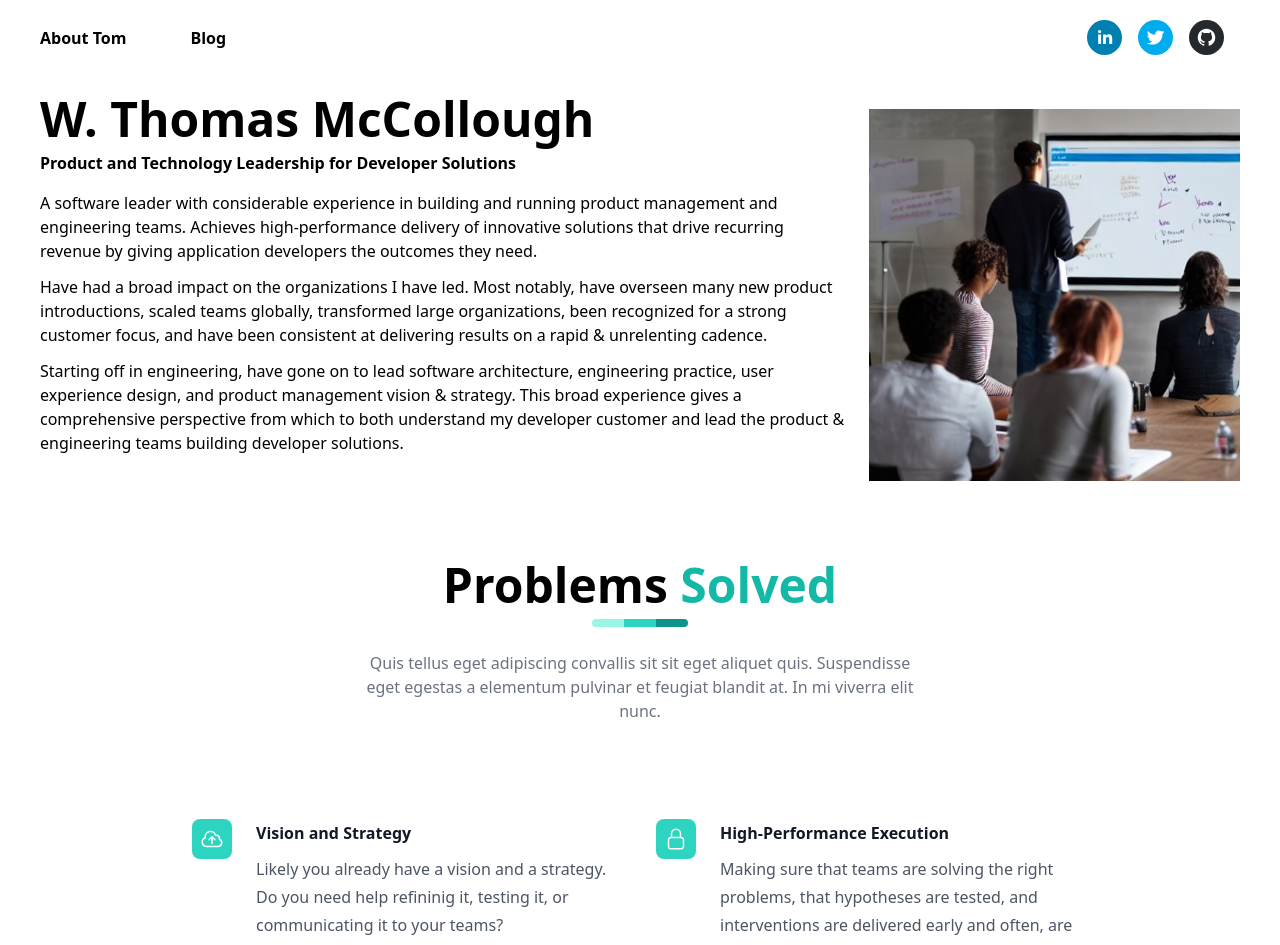
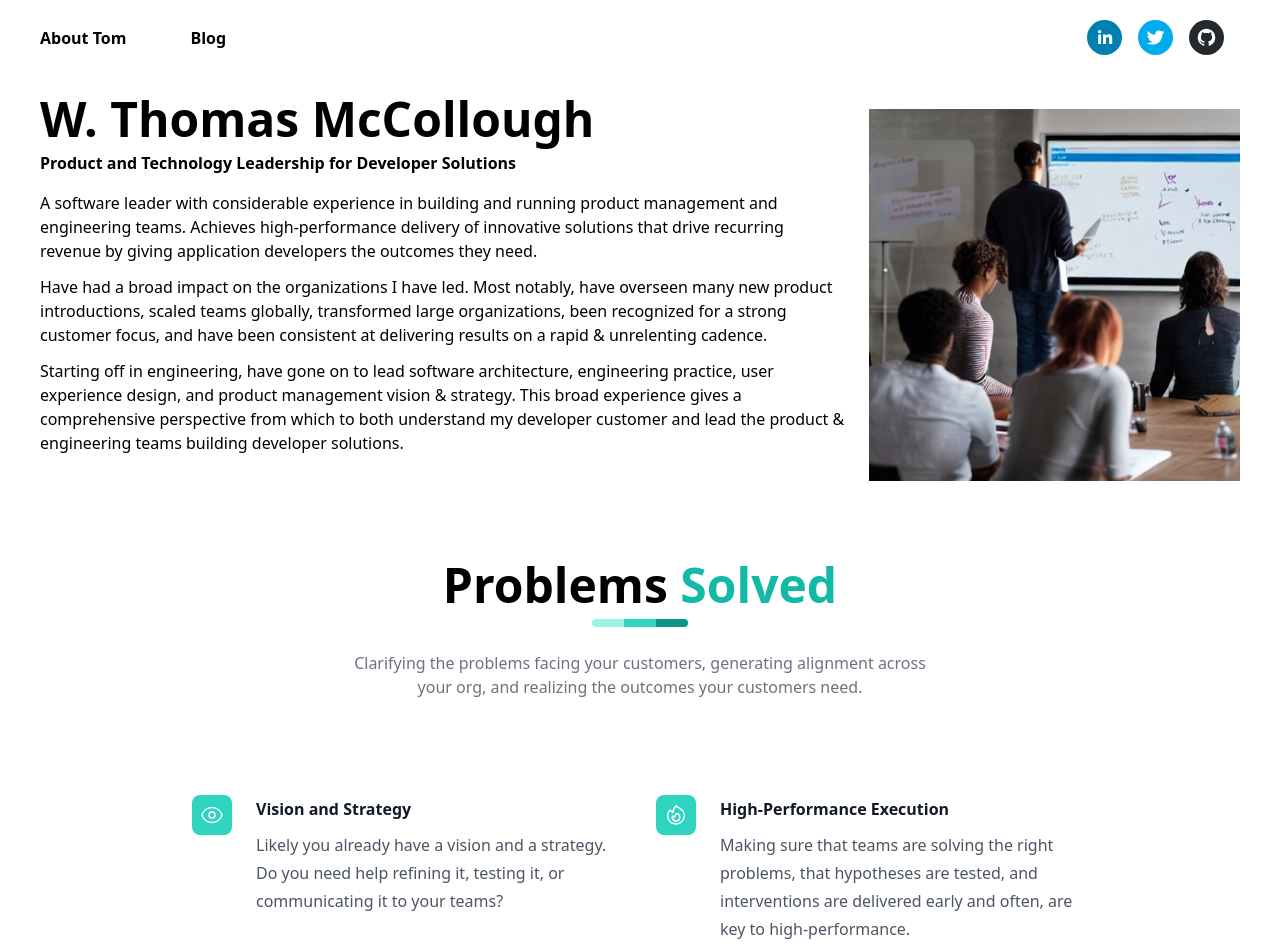
Before and after one commit to chainsaw2k/portfolio, a Next.js app: page / in a window 1280 px wide. Shown: the top 945 px of the page. Built offline with nearby package versions, Linux system fonts and the light colour scheme.

Commit message:
update icons, replace lorem ipsum text

```diff
--- a/components/ProblemsSolved.tsx
+++ b/components/ProblemsSolved.tsx
@@ -1,30 +1,30 @@
-import { ArrowPathIcon, CloudArrowUpIcon, FingerPrintIcon, LockClosedIcon } from '@heroicons/react/24/outline'
+import { FireIcon, FaceSmileIcon, ArrowPathIcon, CloudArrowUpIcon, FingerPrintIcon, LockClosedIcon, ForwardIcon, EyeIcon, ArrowsPointingInIcon } from '@heroicons/react/24/outline'
 
 
 const features = [
     {
         name: 'Vision and Strategy',
         description:
-            'Likely you already have a vision and a strategy. Do you need help refininig it, testing it, or communicating it to your teams?',
-        icon: CloudArrowUpIcon,
+            'Likely you already have a vision and a strategy. Do you need help refining it, testing it, or communicating it to your teams?',
+        icon: EyeIcon,
     },
     {
         name: 'High-Performance Execution',
         description:
             'Making sure that teams are solving the right problems, that hypotheses are tested, and interventions are delivered early and often, are key to high-performance.',
-        icon: LockClosedIcon,
+        icon: FireIcon,
     },
     {
         name: 'Alignment Across the Org',
         description:
             'Getting everyone rowing in the same direction is challenging but critical. Effective and frequent presentation of problems being tackled and solutions being worked are one piece of this puzzle.',
-        icon: ArrowPathIcon,
+        icon: ArrowsPointingInIcon,
     },
     {
         name: 'Employee Engagement > Customer Engagement',
         description:
             'Product management, when done well, is inclusive, which keeps employees engaged. And when employees are engaged, customer engagement will follow.',
-        icon: FingerPrintIcon,
+        icon: FaceSmileIcon,
     },
 ];
 
@@ -45,8 +45,7 @@ function ProblemsSolved() {
                                 </div>
                             </div>
                         </div>
-                        <p className="mb-16 text-base text-center text-gray-500">Quis tellus eget adipiscing convallis sit sit eget aliquet quis. Suspendisse eget egestas a elementum
-                        pulvinar et feugiat blandit at. In mi viverra elit nunc.</p>
+                        <p className="mb-16 text-base text-center text-gray-500">Clarifying the problems facing your customers, generating alignment across your org, and realizing the outcomes your customers need.</p>
                     </div>
                 </div>
                 <div className="mx-auto mt-16 max-w-2xl sm:mt-20 lg:mt-24 lg:max-w-4xl">
```
